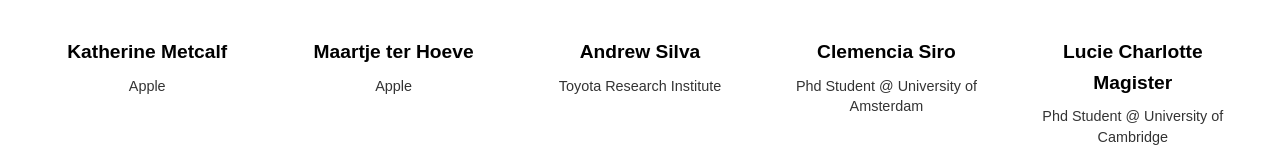
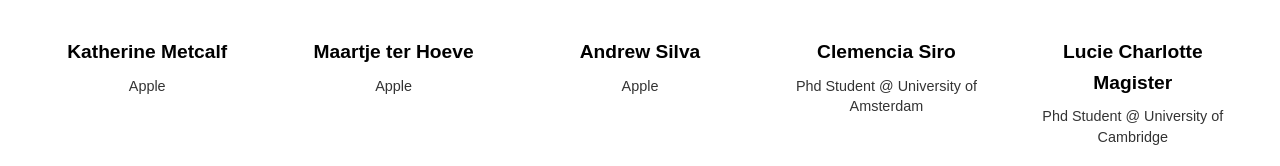
Before and after one commit to pals-nlp-workshop/pals-nlp-workshop.github.io, a plain HTML site: page index.html in a window 1280 px wide. Shown: the part 5621-5787 px from the top of the page. Drawn offline with Linux system fonts and the light colour scheme.

Commit message:
fix affiliation

```diff
--- a/index.html
+++ b/index.html
@@ -303,7 +303,7 @@
         </div>
         <div class="speaker-info">
           <h3 class="speaker-name">Andrew Silva</h3>
-          <div class="speaker-title">Toyota Research Institute</div>
+          <div class="speaker-title">Apple</div>
         </div>
       </div>
 
```
